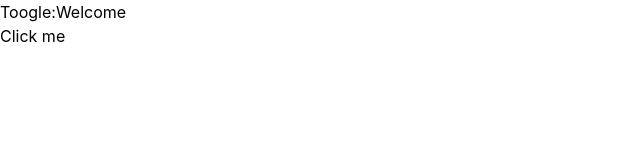
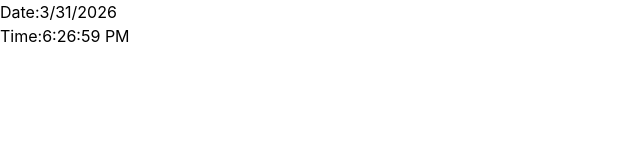
Before and after one commit to Sonu445kum/fullstack-dsa-roadmap, a React (Vite) app in the folder 4_REACTJS/: page / in a window 1280 px wide. Shown: the top 160 px of the page, without its empty margins (0-640 px from the left). Built offline with nearby package versions, Linux system fonts and the light colour scheme.

Commit message:
Solved:Display Date And Time

```diff
--- a/4_REACTJS/src/Basic/Login.jsx
+++ b/4_REACTJS/src/Basic/Login.jsx
@@ -1,9 +1,11 @@
 import React from 'react'
+import ResuseableButton from './ResusableButton'
 
 const Login = () => {
   return (
     <div>
       Login Pages
+      <ResuseableButton/>
     </div>
   )
 }
--- a/4_REACTJS/src/Basic/Questions.jsx
+++ b/4_REACTJS/src/Basic/Questions.jsx
@@ -1,6 +1,6 @@
 // import React from 'react'
 
-import { useState } from "react";
+import { useEffect, useState } from "react";
 import Signup from "./Signup";
 import Login from "./Login";
 
@@ -100,19 +100,38 @@ import Login from "./Login";
 // export default Questions;
 
 // Toggle text on button click.
+// const Questions =()=>{
+//     const [toggle,setToggle] =useState(false);
+//     // handle Toogle
+//     const handleToogle =()=>{
+//         setToggle((prev)=>!prev)
+//     }
+//     return (
+//         <>
+//         <div>
+//             <h1>Toogle:{toggle ? "Hello Sonu..!!" :"Welcome" }</h1>
+//             <button onClick={handleToogle} type="submit">Click me</button>
+//         </div>
+//         </>
+//     )
+// }
+// export default Questions;
+
+// Display current date and time.
 const Questions =()=>{
-    const [toggle,setToggle] =useState(false);
-    // handle Toogle
-    const handleToogle =()=>{
-        setToggle((prev)=>!prev)
-    }
+    const [time , setTime] = useState(new Date());
+    // useEffect
+    useEffect(()=>{
+        const interval = setInterval(()=>{
+            setTime(new Date())
+        },1000);
+        return ()=>clearInterval(interval);
+    })
     return (
-        <>
         <div>
-            <h1>Toogle:{toggle ? "Hello Sonu..!!" :"Welcome" }</h1>
-            <button onClick={handleToogle} type="submit">Click me</button>
+        <h1>Date:{time.toLocaleDateString()}</h1>
+        <h1>Time:{time.toLocaleTimeString()}</h1>
         </div>
-        </>
     )
 }
 export default Questions;
--- /dev/null
+++ b/4_REACTJS/src/Basic/ResusableButton.jsx
@@ -0,0 +1,9 @@
+import React from "react"
+const ResuseableButton = ()=>{
+    return (
+        <div>
+            <button>Clickme</button>
+        </div>
+    )
+}
+export default ResuseableButton;
--- a/4_REACTJS/src/Basic/Signup.jsx
+++ b/4_REACTJS/src/Basic/Signup.jsx
@@ -1,9 +1,11 @@
 import React from 'react'
+import ResuseableButton from './ResusableButton'
 
 const Signup = () => {
   return (
     <div>
       SignUp Pages
+      <ResuseableButton/>
     </div>
   )
 }
```
